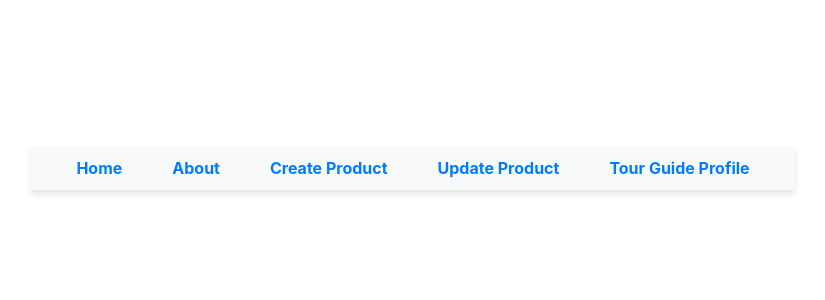
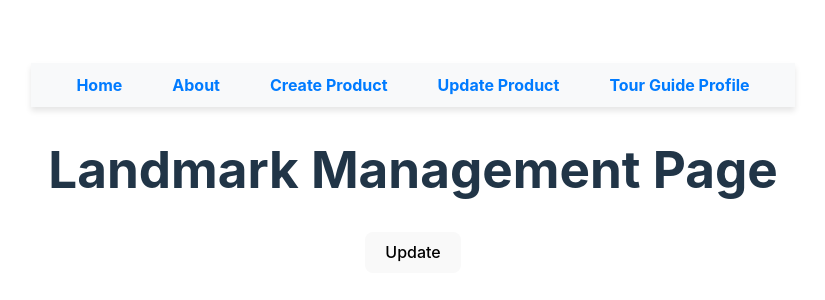
Before and after one commit to ahmedhussein107/Ibn-Battuta, a React (Vite) app in the folder frontend/: page /landmark in a window 1280 px wide. Shown: the part 232-532 px from the top of the page, without its empty margins (227-1052 px from the left). Built offline with nearby package versions, Linux system fonts and the light colour scheme; no server answers.

Commit message:
added Landmark updat pagee

```diff
--- a/frontend/src/App.jsx
+++ b/frontend/src/App.jsx
@@ -1,12 +1,12 @@
-import { useState } from "react";
-import { BrowserRouter as Router, Route, Routes, Link } from "react-router-dom";
+import React from "react";
+import { BrowserRouter as Router, Route, Routes } from "react-router-dom";
 import "./App.css";
-
 import HomePage from "./pages/HomePage";
 import AboutPage from "./pages/AboutPage";
 import CreateProductPage from "./pages/Product/CreateProductPage";
 import UpdateProductPage from "./pages/Product/UpdateProductPage";
 import TourGuideProfilePage from "./pages/TourGuide/TourGuideProfilePage";
+import LandmarkPage from "./pages/Landmark/LandmarkPage";
 import NavBar from "./components/NavBar";
 
 function App() {
@@ -22,6 +22,7 @@ function App() {
                     element={<UpdateProductPage />}
                 />
                 <Route path="/tourguide" element={<TourGuideProfilePage />} />
+                <Route path="/landmark" element={<LandmarkPage />} />{" "}
             </Routes>
         </Router>
     );
--- /dev/null
+++ b/frontend/src/pages/Landmark/LandmarkPage.jsx
@@ -0,0 +1,43 @@
+import React, { useState, useEffect } from "react";
+import axiosInstance from "../../api/axiosInstance";
+import UserProfile from "../../components/UserProfile";
+
+export default function LandmarkPage() {
+    const landmarkId = "6701262d4a2824b86091cdb6";
+    const [landmark, setLandmark] = useState(null);
+    const [response, setResponse] = useState(null);
+
+    useEffect(() => {
+        axiosInstance
+            .get(`/landmark/landmark/${landmarkId}`)
+            .then((response) => {
+                const { _id, __v, createdAt, updatedAt, ..._landmark } =
+                    response.data;
+                setLandmark(_landmark);
+            })
+            .catch((error) => {
+                console.error("Error fetching landmark:", error);
+            });
+    }, []);
+
+    const handleUpdateClick = () => {
+        axiosInstance
+            .patch(`/landmark/updateLandmark/${landmarkId}`, landmark)
+            .then((response) => {
+                setResponse("Landmark updated successfully!");
+            })
+            .catch((error) => {
+                setResponse("Landmark update failed!");
+                console.error(error);
+            });
+    };
+
+    return (
+        <div>
+            <h1>Landmark Management Page</h1>
+            {landmark && <UserProfile data={landmark} setData={setLandmark} />}
+            <button onClick={handleUpdateClick}>Update</button>
+            {response && <p>{response}</p>}
+        </div>
+    );
+}
```
Also changed, not shown: 2 other files (tests, documents, lock files or other folders).
